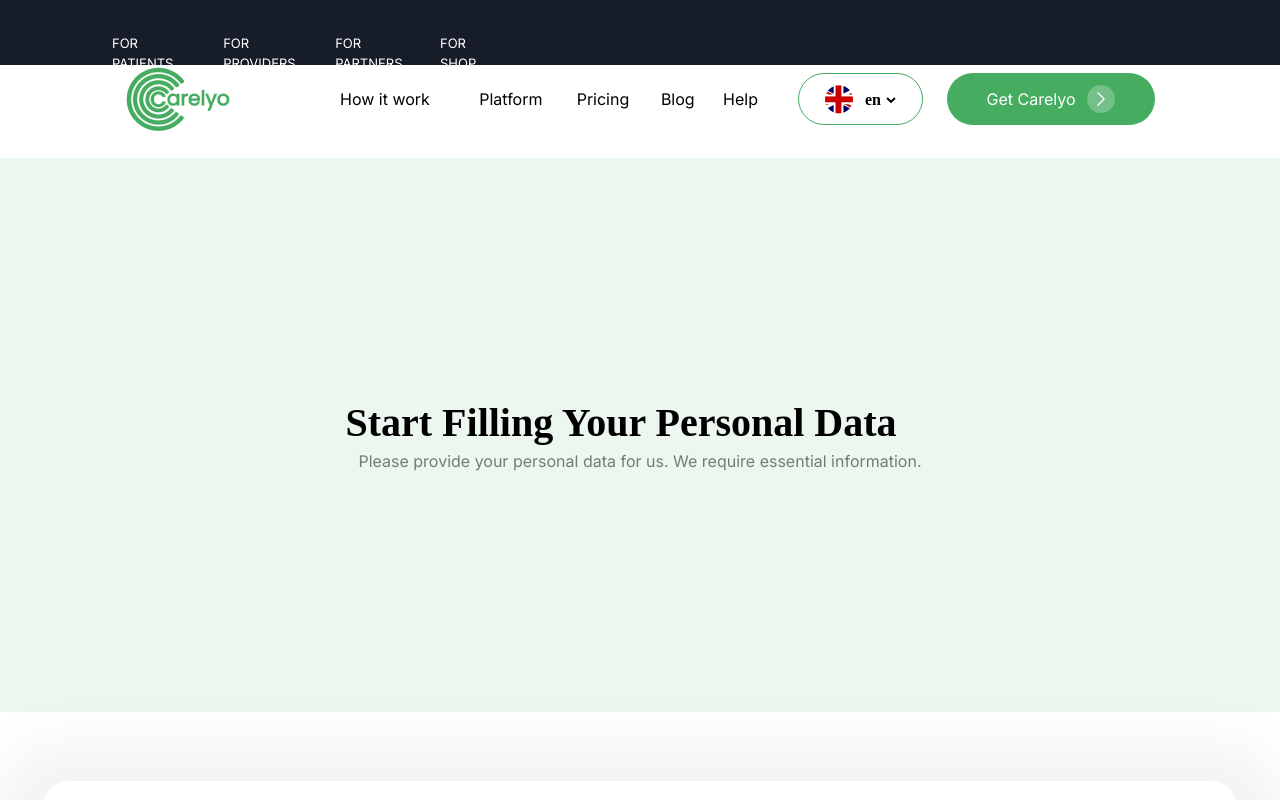
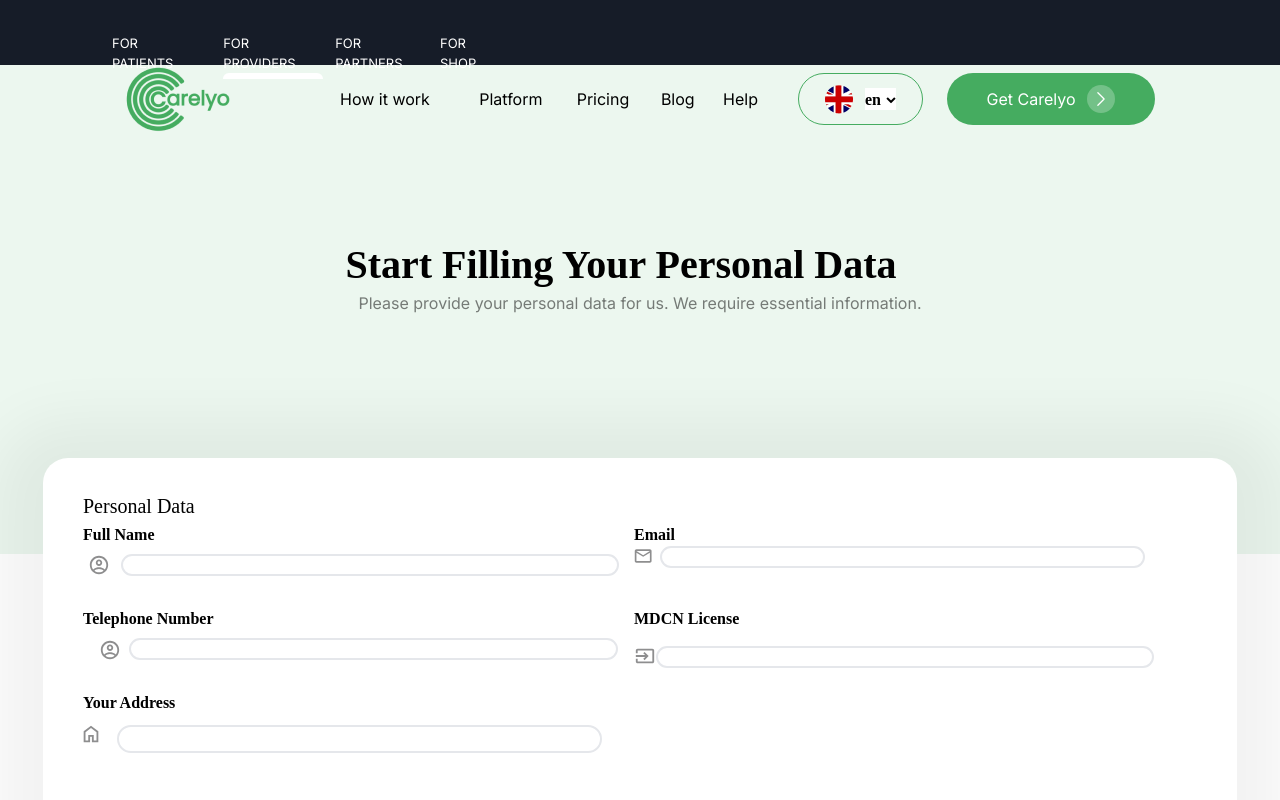
Before and after one commit to meeruu8282/next-mongodb-clerk, a Next.js app: page /providers/auth/signUp in a window 1280 px wide. Shown: the top 800 px of the page. Built offline with nearby package versions, Linux system fonts and the light colour scheme.

Commit message:
css for personal

```diff
--- a/src/app/layout.tsx
+++ b/src/app/layout.tsx
@@ -28,9 +28,9 @@ export default function RootLayout({
   return (
     <html lang="en">
       <body className={inter.className}>
-        <div className=" h-[157.69px] gap-[24px] ">
+        <div className=" h-[157.69px] gap-[24px] z-auto ">
           <div> </div>
-          <div className="h-[65px] bg-[rgba(22,28,40,1)]  flex items-end ">
+          <div className="h-[65px] w-screen bg-[rgba(22,28,40,1)]  flex items-end ">
             <div className="topNavbarInner justify-end ml-28">
               <div className="  w-[391px] h-[17px]">
                 <div className="  flex space-x-3 h-[17px] text-[13px] font-[Inter] leading-5 ">
@@ -57,7 +57,7 @@ export default function RootLayout({
           <div className="  max-h-32px top-25px left-144px ">
             <Navbar />
           </div>
-          <div className="w-[624px] h-[480px] top-[288.69140625px] left-[125px] rounded-[30px] ">
+          <div className="w-[624px] h-[480px] top-[288.69px] left-[125px] rounded-[30px] ">
             <h1 className="text-[64px]  leading-[83px];"></h1>
 
           </div>
--- a/src/app/providers/Components/greenBackground.tsx
+++ b/src/app/providers/Components/greenBackground.tsx
@@ -4,7 +4,7 @@ export default function Greenbackground() {
   return (
     <div>
     {/* Green background container */}
-    <div className="greenBackground w-[1440px] h-[929px] ">
+    <div className="greenBackground w-screen h-[929px] items-center ">
       {/* Corner triangle */}
       <div className="absolute right-0 top-0">
         <div
--- a/src/app/providers/Components/navbar.tsx
+++ b/src/app/providers/Components/navbar.tsx
@@ -12,7 +12,7 @@ type Props = {
 
 export default function Navbar() {
   return (
-    <div>
+    <div >
       <div className="w-full  h-[68.69px] flex justify-between items-center px-[120px] ">
         <Link href="/">
           <Image
@@ -25,7 +25,7 @@ export default function Navbar() {
 
         <div className="w-[820px] h-[52px] flex  items-center gap-10 ">
           <div className="flex gap-3  ">
-            <div className="flex w-[418px] h-[24px] justify-between text-[Poppins] font-normal">
+            <div className="flex w-[418px] h-[24px] justify-between text-[Poppins] font-normal z-[1000px]">
               <Link
                 href="/providers/howItWorks"
                 className="w-[105px] h-[22px] text-[16px]"
--- a/src/app/providers/Components/startFillingYourData.tsx
+++ b/src/app/providers/Components/startFillingYourData.tsx
@@ -14,16 +14,16 @@ export default function SignUpProvisers(props: {
   providersName: string;
 }) {
   return (
-    <div className="flex flex-col justify-center items-center">
-      <div className="justify-center items-center">
-        <div className="  flex justify-center items-center top-0 w-screen h-[554px]  bg-[#45AC601A]">
+    <div className=" justify-center items-center">
+
+        <div className="background-greenFillText  absolute z-[-500] flex justify-center items-center w-screen h-[554px] top-0  bg-[#45AC601A]">
           <div className=" w-[921px] h-[108px]  justify-center flex  flex-col">
             <div className="w-[883px] h-[52px] flex justify-center ">
               <h1 className=" text-[40px] font-[Poppins] font-semibold ">
                 Start Filling Your Personal Data
               </h1>
             </div>
-            <div className="w-[921px] h-[32px] opacity-50 flex justify-center items-center">
+            <div className=" w-[921px] h-[32px] opacity-50 flex justify-center items-center">
               <p className="flex justify-center items-center ">
                 Please provide your personal data for us. We require essential
                 information.
@@ -32,9 +32,9 @@ export default function SignUpProvisers(props: {
           </div>
         </div>
 
-        <div className="  flex justify-center items-center h-screen  ">
-          <div className=" custom-shadow bg-[#FFFFFF] flex flex-col justify-center items-center top-[0px] h-[662px] w-[1194px] rounded-[25px]">
-            <div className="w-[1114px] h-[582px] ">
+        <div className=" flex justify-center items-center   ">
+          <div className=" custom-shadow  bg-white relative z-10 mt-[300px] flex flex-col justify-center items-center  h-[662px] w-[1194px] rounded-[25px]">
+            <div className="w-[1114px] h-[582px]  ">
               <div className=" justify-end  w-[1114px] h-[526px] mt-5 ">
                 <div className="w-[135px] h-[32px] ">
                   <h2 className=" font-normal font-[Poppins] text-[20px] ">
@@ -43,24 +43,25 @@ export default function SignUpProvisers(props: {
                 </div>
                 <div className="  w-[1114px] h-[430px]  mb-0">
                   <div className=" flex  w-[1114px] h-[84px]  ">
-                    <div className=" absolute w-[121px] h-[22px] font-semibold font-[Poppins] text-[16px]">
+                    <div className=" absolute w-[121px] h-[22px] font-semibold font-[Poppins] text-[16px] ">
                       {props.providersName}
                     </div>
 
-                    <div className="flex-col w-[551px] h-[84px]   ">
-                      <div className=" absolute w-[551px] h-[54px]   mt-7 justify-center  items-center ">
-                        <div className="w-[519px] h-[22px]  justify-center items-center">
-                          <div className=" absolute ml-6 w-[498px] h-[22px] flex   items-center ">
+                    <div className="flex justify-center items-center w-[551px] h-[84px]   ">
+                      <div className="  w-[551px] h-[54px]   flex justify-center  items-center ">
+                      <div className=" w-[22px] h-[22px] flex justify-center items-center ">
+                            <AccuntCircle />
+                          </div>
+                        <div className="w-[519px] h-[22px]  flex justify-center items-center">
+                          <div className="   w-[498px] h-[22px] flex   items-center ">
                             <input
                               type="text"
                               placeholder=""
-                              className="w-[498px] h-[22px]"
+                              className="w-[498px] h-[22px] border-[2px] rounded-[25px] hover:border-green-500"
                             />
                           </div>
 
-                          <div className=" w-[22px] h-[22px]flex justify-center items-center ">
-                            <AccuntCircle />
-                          </div>
+
                         </div>
                       </div>
                     </div>
@@ -77,50 +78,51 @@ export default function SignUpProvisers(props: {
                             <input
                               type="text"
                               placeholder=""
-                              className="w-[485px] h-[22px]"
+                              className="w-[485px] h-[22px] border-[2px] rounded-[25px] hover:border-green-500"
                             />
                           </div>
                         </div>
                       </div>
 
-                      <div className="w-[551px] h-[54px]"></div>
+
                     </div>
                   </div>
-                  <div className=" flex  w-[1114px] h-[84px] ">
-                    <div className=" absolute w-[82px] h-[22px] font-semibold font-[Poppins] text-[16px]  ">
+                  <div className=" flex  w-[1114px] h-[84px]   ">
+                    <div className=" absolute w-[82px] h-[22px] font-semibold font-[Poppins] text-[16px]   ">
                       <h2 className="w-[156px] h-[22px]">
                         {props.telOrMobileNumber}
                       </h2>
                     </div>
 
-                    <div className="flex-col w-[551px] h-[84px]  ">
-                      <div className=" absolute w-[551px] h-[54px] mt-7 justify-center  items-center  ">
-                        <div className="w-[519px] h-[22px]  justify-center items-center">
-                          <div className=" absolute ml-6 w-[498px] h-[22px] flex   items-center ">
+                    <div className="flex w-[551px] h-[84px]  justify-center  items-center">
+                      <div className=" absolute w-[551px] h-[54px]   flex justify-center  items-center">
+                        <div className="w-[519px] h-[22px] flex items-center ">
+                        <div className=" w-[22.33px] h-[18.67px] mr-2">
+                            <AccuntCircle />
+                          </div>
+                          <div>
                             <input
                               type="text"
                               placeholder=""
-                              className="w-[498px] h-[22px]"
+                              className="  w-[489px]  h-[22px] border-[2px] rounded-[25px] hover:border-green-500"
                             />
                           </div>
 
-                          <div className=" w-[22px] h-[22px]flex justify-center items-center ">
-                            <AccuntCircle />
-                          </div>
+
                         </div>
                       </div>
                     </div>
                     <div className="w-[551px] h-[84px]  ">
                       <div>
-                        <div className=" flex w-[115px] h-[22px] font-[Poppins] font-semibold">
+                        <div className=" flex w-[115px] h-[22px] font-[Poppins] font-semibold ">
                           {props.licens}
                         </div>
-                        <div className=" flex items-center w-[551px] h-[54px]  mt-[6px] ">
+                        <div className=" flex items-center  w-[551px] h-[54px]  ">
                           <div className=" flex justify-center items-center w-[22.33px] h-[18.67px] ">
                             <MdcnLicense />
                           </div>
                           <div className="w-[485px] h-[22px]">
-                            <input type="text" placeholder="" className=" " />
+                            <input type="text" placeholder="" className="w-[498px] h-[22px]  border-[2px] rounded-[25px] hover:border-green-500" />
                           </div>
                         </div>
                       </div>
@@ -142,7 +144,7 @@ export default function SignUpProvisers(props: {
                             <input
                               type="text"
                               placeholder=""
-                              className="w-[485px]"
+                              className="w-[485px] border-[2px] rounded-[25px] hover:border-green-500"
                             />
                           </div>
                         </div>
@@ -158,8 +160,8 @@ export default function SignUpProvisers(props: {
                     <div className=" flex w-full h-[22px] font-[Poppins] font-normal  text-[16px]">
                       I have read and agree to Carelyo for Doctor Services
                       <h4 className=" flex ml-3 text-[#45AC60] text-[16px] font-normal font-Poppins ">
-                        {" "}
-                        Terms of use and Privacy Policy.{" "}
+
+                        Terms of use and Privacy Policy.
                       </h4>
                     </div>
                   </div>
@@ -181,6 +183,6 @@ export default function SignUpProvisers(props: {
           </div>
         </div>
       </div>
-    </div>
+
   );
 }
--- a/src/app/providers/howItWorks/page.tsx
+++ b/src/app/providers/howItWorks/page.tsx
@@ -79,7 +79,9 @@ export default function Howitwork() {
       </div>
       <div className="relative w-screen flex justify-center items-center">
       <div className=" w-screen md:w-[1440px] h-[929px]">
-          <Greenbackground />
+          <Greenbackground
+
+          />
           <div>
             <div className="flex flex-col   justify-center  ">
               <div className=" absolute top-[60px] w-[1190px] ml-[125px] h-[809px]  shadow-lg items-center ">
```
